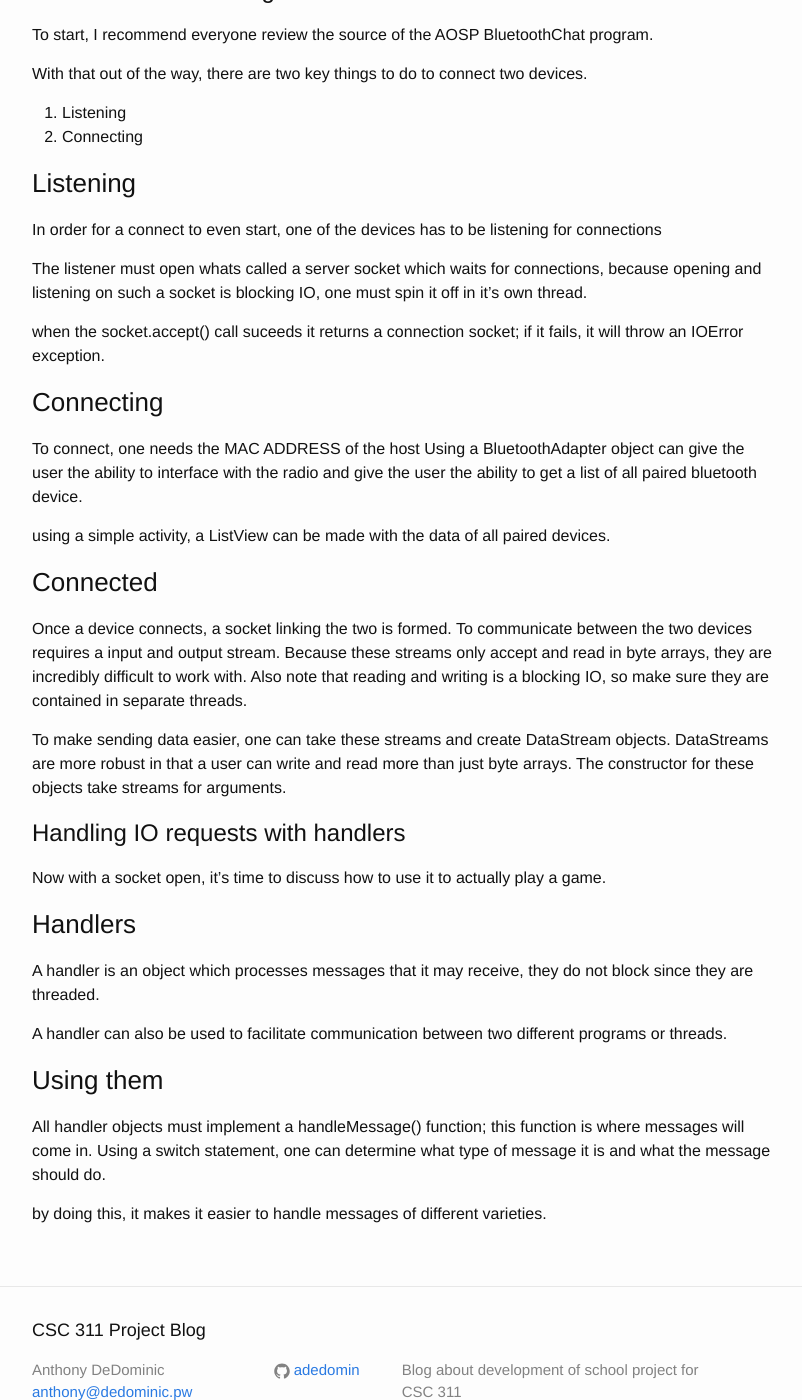
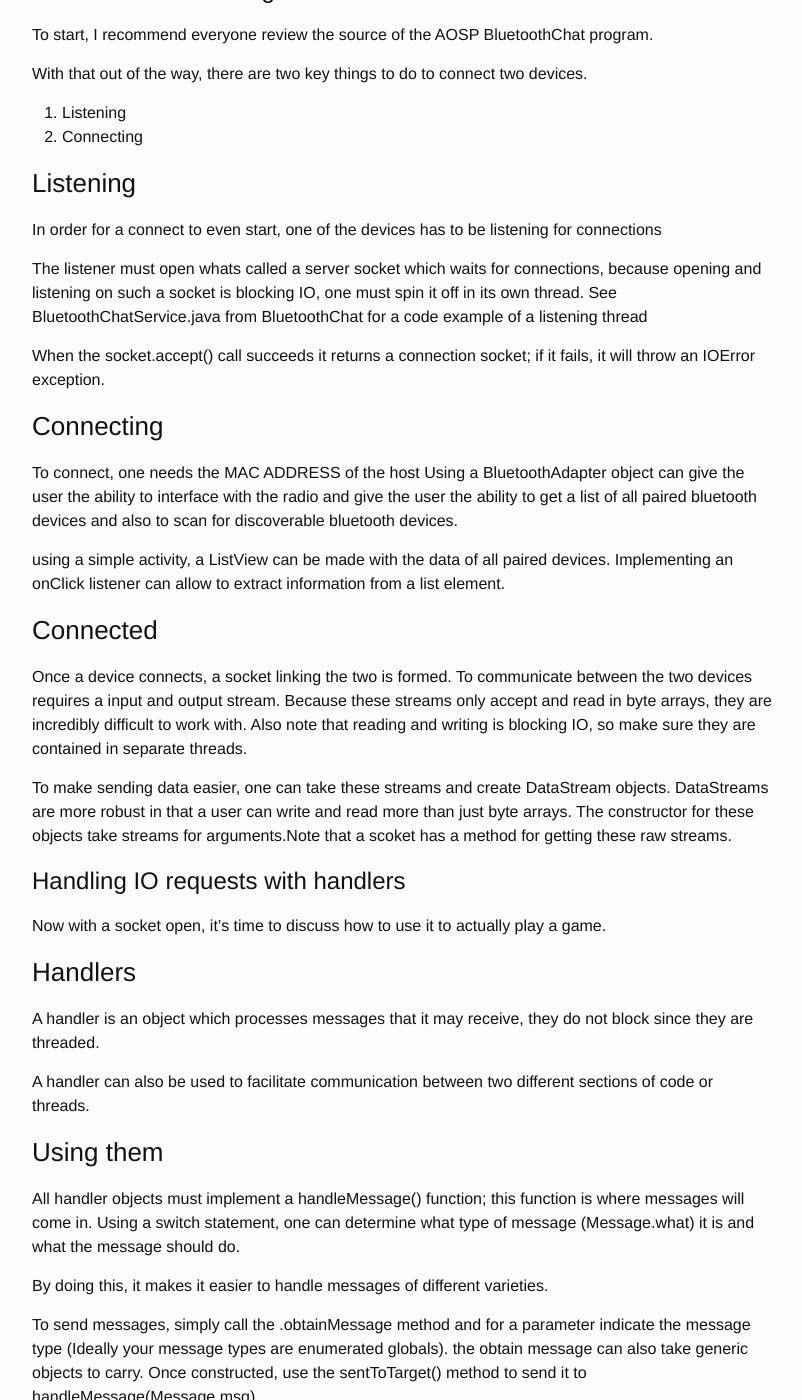
Before and after one commit to adedomin/CSC311-game-design, a Jekyll site: the page built from _posts/2015-02-17-Android App Development - Starting Development of Demo Game.md, in a window 1280 px wide and 1400 px high, scrolled down 1007 px. Shown: the whole window, without its empty margins (238-1040 px from the left). Built offline with Jekyll 4.4.1, drawn with Linux system fonts in a browser that asks for light colours; some of the changed text lies outside the part shown.

Commit message:
new post, updated posts

```diff
--- a/_posts/2015-02-17-Android App Development - Starting Development of Demo Game.md
+++ b/_posts/2015-02-17-Android App Development - Starting Development of Demo Game.md
@@ -49,22 +49,23 @@ With that out of the way, there are two key things to do to connect two devices.
 
 In order for a connect to even start, one of the devices has to be listening for connections
 
-The listener must open whats called a server socket which waits for connections, because opening and listening on such a socket is blocking IO, one must spin it off in it's own thread.
+The listener must open whats called a server socket which waits for connections, because opening and listening on such a socket is blocking IO, one must spin it off in its own thread. See BluetoothChatService.java from BluetoothChat for a code example of a listening thread
 
-when the socket.accept() call suceeds it returns a connection socket; if it fails, it will throw an IOError exception.
+When the socket.accept() call succeeds it returns a connection socket; if it fails, it will throw an IOError exception.
 
 ### Connecting
 
 To connect, one needs the MAC ADDRESS of the host
-Using a BluetoothAdapter object can give the user the ability to interface with the radio and give the user the ability to get a list of all paired bluetooth device.
+Using a BluetoothAdapter object can give the user the ability to interface with the radio and give the user the ability to get a list of all paired bluetooth devices and also to scan for discoverable bluetooth devices.
 
-using a simple activity, a ListView can be made with the data of all paired devices.
+using a simple activity, a ListView can be made with the data of all paired devices. Implementing an onClick listener can allow to extract information from a list element.
 
 ### Connected
 
-Once a device connects, a socket linking the two is formed. To communicate between the two devices requires a input and output stream. Because these streams only accept and read in byte arrays, they are incredibly difficult to work with. Also note that reading and writing is a blocking IO, so make sure they are contained in separate threads.
+Once a device connects, a socket linking the two is formed. To communicate between the two devices requires a input and output stream. Because these streams only accept and read in byte arrays, they are incredibly difficult to work with. Also note that reading and writing is blocking IO, so make sure they are contained in separate threads.
 
-To make sending data easier, one can take these streams and create DataStream objects. DataStreams are more robust in that a user can write and read more than just byte arrays. The constructor for these objects take streams for arguments.
+To make sending data easier, one can take these streams and create DataStream objects. DataStreams are more robust in that a user can write and read more than just byte arrays. The constructor for these objects take streams for arguments.Note that a scoket has a method for getting these raw streams.
+
 
 Handling IO requests with handlers
 ===================================
@@ -75,11 +76,15 @@ Now with a socket open, it's time to discuss how to use it to actually play a ga
 
 A handler is an object which processes messages that it may receive, they do not block since they are threaded.
 
-A handler can also be used to facilitate communication between two different programs or threads.
+A handler can also be used to facilitate communication between two different sections of code or threads.
 
 ### Using them
 
 All handler objects must implement a handleMessage() function; this function is where messages will come in.
-Using a switch statement, one can determine what type of message it is and what the message should do.
+Using a switch statement, one can determine what type of message (Message.what) it is and what the message should do.
 
-by doing this, it makes it easier to handle messages of different varieties.
+By doing this, it makes it easier to handle messages of different varieties.
+
+To send messages, simply call the .obtainMessage method and for a parameter indicate the message type (Ideally your message types are enumerated globals). the obtain message can also take generic objects to carry. Once constructed, use the sentToTarget() method to send it to handleMessage(Message msg).
+
+Now simply give your connection threads this handler object and they can communicate to your game activity.
```
Also changed, not shown: other parts of _posts/2015-02-17-Android App Development - Starting Development of Demo Game.md (+1 -1 lines), _posts/2015-03-04-My App in Detail.md (added, +12 -0 lines).
